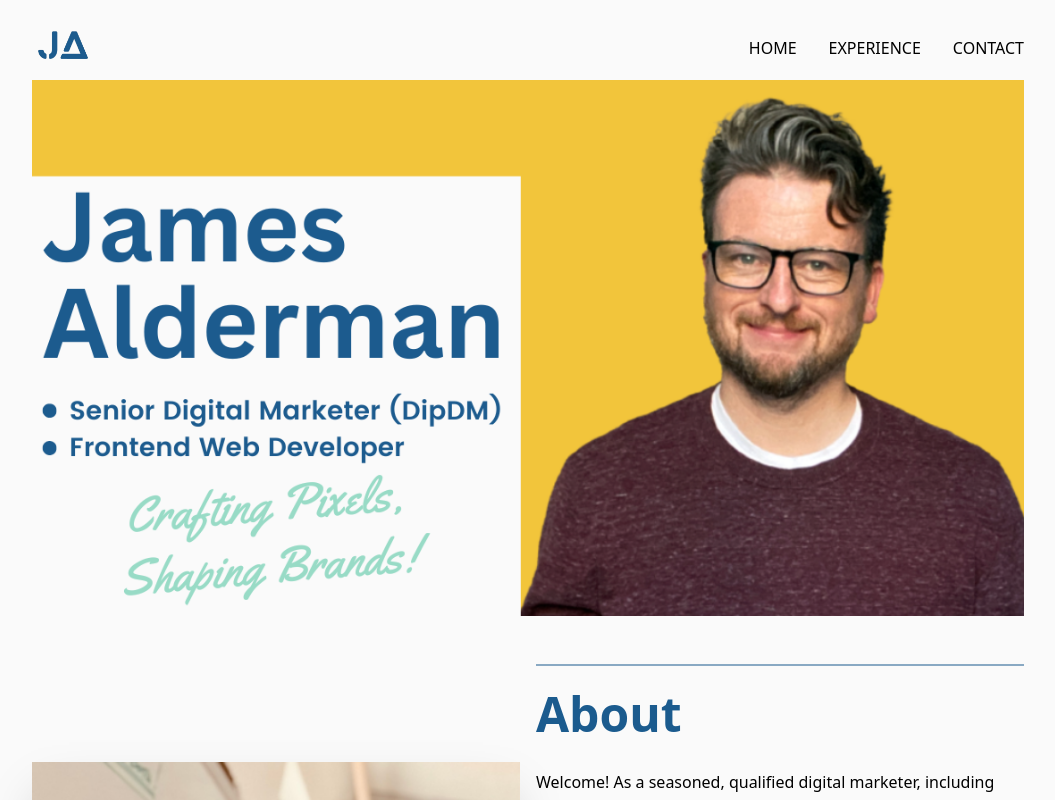
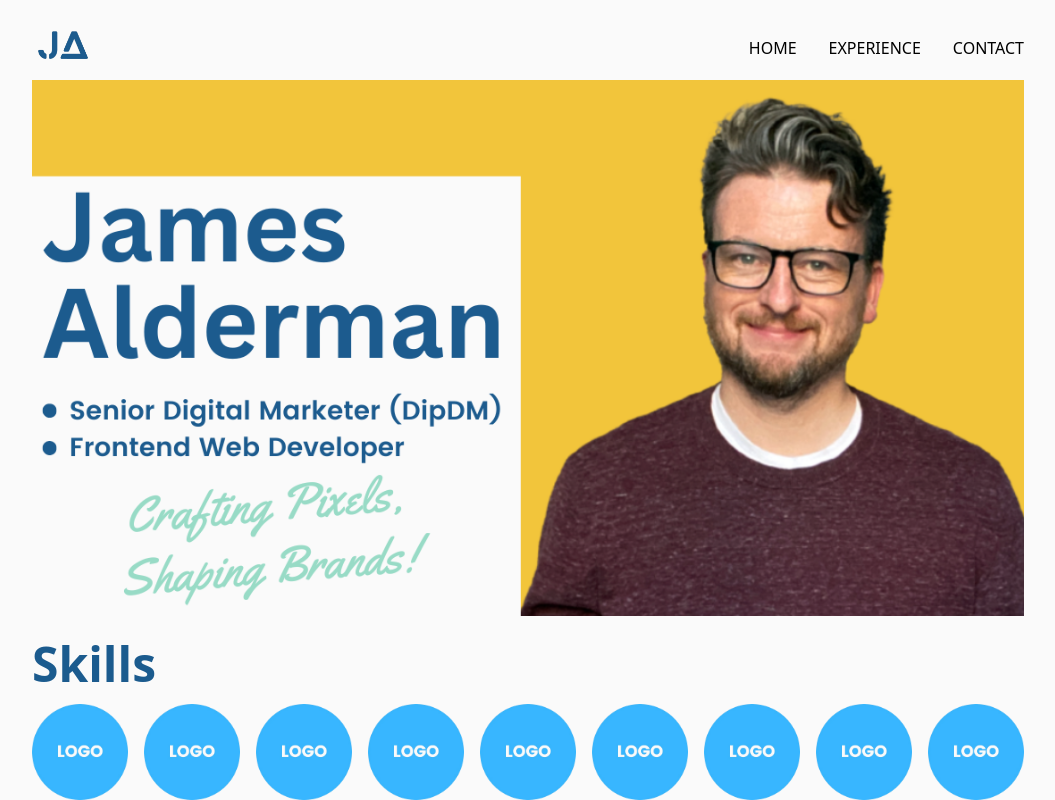
Before and after one commit to JAldo1980/marketing-portfolio, a React (Vite) app: page / in a window 1280 px wide. Shown: the top 800 px of the page, without its empty margins (112-1167 px from the left). Built offline with nearby package versions, Linux system fonts and the light colour scheme.

Commit message:
logo updates

```diff
--- a/src/components/About.jsx
+++ b/src/components/About.jsx
@@ -5,6 +5,63 @@ import { Link } from "react-router-dom";
 const About = () => {
   return (
     <>
+      <div>
+        <h2 className="mt-6 text-4xl sm:text-5xl text-customBlue font-bold">
+          Skills
+        </h2>
+        <div className="mt-4 flex flex-row flex-wrap gap-4">
+          <img
+            src="/public/LOGO-removebg-preview.png"
+            alt=""
+            className="w-24"
+          />{" "}
+          <img
+            src="/public/LOGO-removebg-preview.png"
+            alt=""
+            className="w-24"
+          />
+          <img
+            src="/public/LOGO-removebg-preview.png"
+            alt=""
+            className="w-24"
+          />
+          <img
+            src="/public/LOGO-removebg-preview.png"
+            alt=""
+            className="w-24"
+          />
+          <img
+            src="/public/LOGO-removebg-preview.png"
+            alt=""
+            className="w-24"
+          />
+          <img
+            src="/public/LOGO-removebg-preview.png"
+            alt=""
+            className="w-24"
+          />
+          <img
+            src="/public/LOGO-removebg-preview.png"
+            alt=""
+            className="w-24"
+          />
+          <img
+            src="/public/LOGO-removebg-preview.png"
+            alt=""
+            className="w-24"
+          />
+          <img
+            src="/public/LOGO-removebg-preview.png"
+            alt=""
+            className="w-24"
+          />
+          <img
+            src="/public/LOGO-removebg-preview.png"
+            alt=""
+            className="w-24"
+          />
+        </div>
+      </div>
       <div className="mt-12 gap-4 grid sm:grid-cols-2 sm:align-items-center ">
         <div className="border-t-2 border-b-2 border-customBlue border-opacity-50 sm:flex sm:flex-col sm:content-center sm:justify-center sm:gap-6">
           <h2 className="mt-6 text-4xl sm:text-5xl text-customBlue font-bold">
```
Also changed, not shown: public/LOGO-removebg-preview.png (added).
